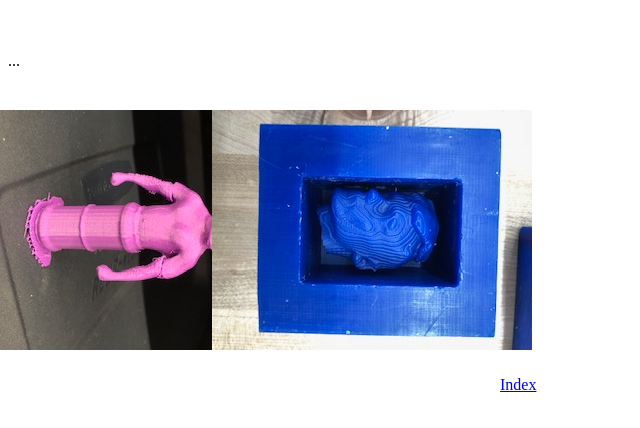
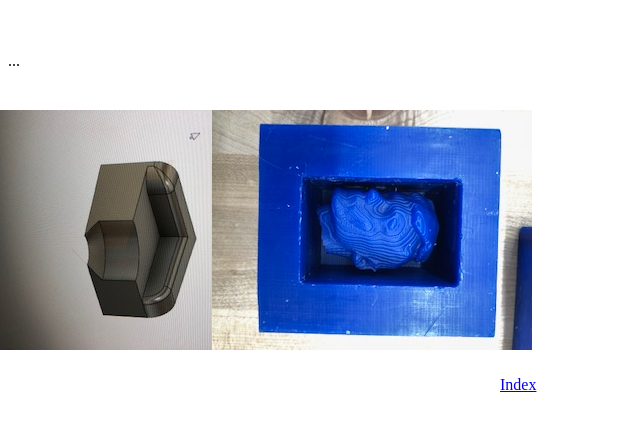
Before and after one commit to wrafab/woodt, a plain HTML site: page week2.html in a window 1280 px wide. Shown: the part 48-476 px from the top of the page, without its empty margins (0-640 px from the left). Drawn offline with Linux system fonts and the light colour scheme.

Commit message:
Update week2.html

```diff
--- a/week2.html
+++ b/week2.html
@@ -16,7 +16,7 @@ h1(font-family:ariel:font-size:150%:text-align:center)
   <br>
   <P> ...
    <br>
-    <img src="IMG_2219.jpg" style="transform:rotate(90deg);">
+    <img src="IMG_1964.jpg" style="transform:rotate(90deg);">
     <img src="IMG_2218.jpg" style="transform:rotate(90deg);">
     <img src="" style="transform:rotate(90deg);">
 
```
